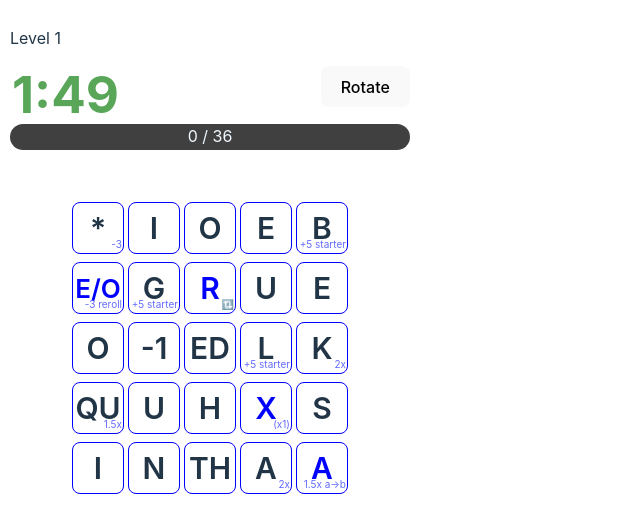
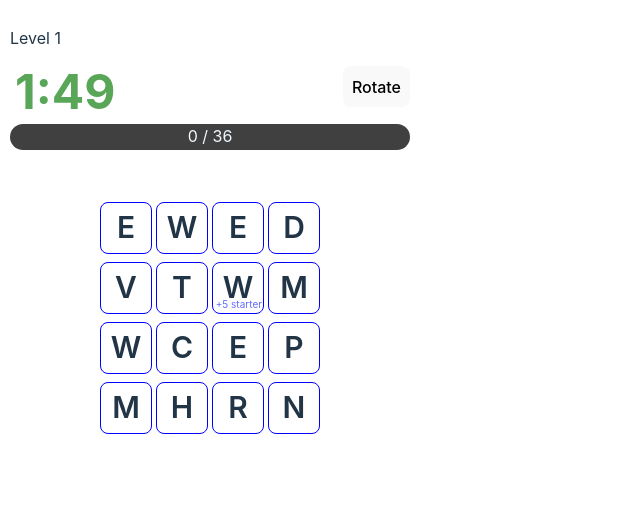
Before and after one commit to PhillipGH/PhillipGH.github.io, a React (Vite) app: page / in a window 1280 px wide. Both pictures are taken after a click on the button 198 px from the left and 329 px from the top of the page. Shown: the top 532 px of the page, without its empty margins (0-640 px from the left). Built offline with nearby package versions, Linux system fonts and the light colour scheme.

Commit message:
scoring stuff

```diff
--- a/src/App.css
+++ b/src/App.css
@@ -155,7 +155,17 @@
 }
 
 .timer {
-  margin: 2px;
+  margin: 5px;
+  font-size: 3em;
+}
+
+.buttons {
+  float: right
+}
+
+.buttons > button {
+  padding:0.6em 0.5em;
+  margin-left: 5px;
 }
 
 #lines {
--- a/src/Board.tsx
+++ b/src/Board.tsx
@@ -98,6 +98,51 @@ function chunkArray<T>(arr: T[], columns: number) {
     return tokens;
   }
 
+  function scoreWord(word: string, dice: TDie[]) {
+    let multiplier = 1;
+    let bonus = 0;
+    let penalty = 0;
+    if (dice[0].bonus === DiceBonus.B_PLUS4) {
+        bonus += 4;
+    }
+    for (let i = 0; i < dice.length; i++) {
+        switch (dice[i].bonus) {
+            case DiceBonus.B_2X:
+                multiplier *= 2;
+                break;
+            case DiceBonus.B_15X:
+                multiplier *= 1.5;
+                break;
+            case DiceBonus.B_ALPHABET:
+                multiplier *= 1.5;
+                break;
+            case DiceBonus.B_MULTIPLIER_COUNTER:
+                multiplier *= (dice[i].counter || 1);
+                break;
+            case DiceBonus.B_MINUS3:
+                penalty += 3;
+                break;
+            case DiceBonus.B_REROLL_WORD:
+              penalty += 3;
+              break;
+        }
+    }
+
+    const tokens = tokenizeWord(word);
+    let length = tokens.length;
+    for (let i = 0; i < tokens.length; i++) {
+      if (tokens[i] == '-1') {
+        length -= 2;
+      }
+    }
+    if (length < 3) {
+      return null;
+    }
+    const baseScore = length - 3 + fib(length-2) * 3;
+    // return Math.round((baseScore + bonus) * multiplier - penalty);
+    return {baseScore, bonus, multiplier, penalty};
+}
+
 type TLastWord = {word: string, score?: number, invalidReason?: string | null};
 
 function DisplayWord(props: {
@@ -107,14 +152,36 @@ function DisplayWord(props: {
   let word : JSX.Element | null = null;
   let suffix : JSX.Element | null = null;
   if (props.currentWord.length > 0) {
-    word = <p>{props.currentWord.map(d => d.letter).join('').toUpperCase()}</p>;
+    const w = props.currentWord.map(d => d.letter).join('');
+    //Math.round((s.baseScore + s.bonus) * s.multiplier - s.penalty)
+    const s = scoreWord(w, props.currentWord);
+    if (s) {
+      let scoreCalc = s.baseScore + '';
+      if (s.bonus > 0) {
+        scoreCalc = scoreCalc + ' + ' + s.bonus;
+      }
+      if (s.multiplier != 1) {
+        if (s.bonus === 0) {
+          scoreCalc = scoreCalc + ' x ' + s.multiplier;
+        } else {
+          scoreCalc = '[' + scoreCalc + '] x ' + s.multiplier;
+        }
+
+      }
+      if (s.penalty != 0) {
+        scoreCalc = scoreCalc + ' - ' + s.penalty;
+      }
+      word = <p>{w.toUpperCase()}<sub>{'(' + scoreCalc + ')'}</sub></p>;
+    } else {
+      word = <p>{w.toUpperCase()}</p>;
+    }
   } else if (props.lastWord.word != '') {
     if (props.lastWord.invalidReason != null) {
       word = <p className="fadeOut invalidWord">{props.lastWord.word}</p>;
       suffix = <p className="fadeOut">{props.lastWord.invalidReason}</p>;
     } else {
         word = <p className="fadeOut validWord">{props.lastWord.word}</p>;
-        suffix = <p className="fadeOut">{' (+'+ props.lastWord.score +')'}</p>;
+        suffix = <p className="fadeOut"><sub>{'('+ props.lastWord.score +')'}</sub></p>;
     }
   }
   return <div className="currentWord" style={{display:'flex'}}>
@@ -294,7 +361,9 @@ function Board(props: {
           suffix = String.fromCodePoint(0x1f6ab) + ' (already played)';
         } else {
           setUsedWords(new Set(usedWords.add(word)));
-          scoreChange = scoreWord(word, currentWord);
+          const s = scoreWord(word, currentWord);
+          if (s)
+            scoreChange = Math.round((s.baseScore + s.bonus) * s.multiplier - s.penalty);
           setScore(score + scoreChange);
 
           props.stats.totalWords++;
@@ -357,40 +426,6 @@ function Board(props: {
       </div>;
     }
 
-    function scoreWord(word: string, dice: TDie[]) {
-        let multiplier = 1;
-        let bonus = 0;
-        let penalty = 0;
-        if (dice[0].bonus === DiceBonus.B_PLUS4) {
-            bonus += 4;
-        }
-        for (let i = 0; i < dice.length; i++) {
-            switch (dice[i].bonus) {
-                case DiceBonus.B_2X:
-                    multiplier *= 2;
-                    break;
-                case DiceBonus.B_15X:
-                    multiplier *= 1.5;
-                    break;
-                case DiceBonus.B_ALPHABET:
-                    multiplier *= 1.5;
-                    break;
-                case DiceBonus.B_MULTIPLIER_COUNTER:
-                    multiplier *= (dice[i].counter || 1);
-                    break;
-                case DiceBonus.B_MINUS3:
-                    penalty += 3;
-                    break;
-                case DiceBonus.B_REROLL_WORD:
-                  penalty += 3;
-                  break;
-            }
-        }
-
-        const baseScore = word.length - 3 + fib(word.length-2) * 3 ;
-        return Math.round((baseScore + bonus) * multiplier - penalty);
-    }
-
     let secondsPassed = Math.round((now - startTime) / 1000);
     let secondsLeft = TimeLimit - secondsPassed;
     let minutes = Math.floor(secondsLeft / 60);
@@ -421,7 +456,7 @@ function Board(props: {
       }}>Reroll +30s ({props.rerollCounter})</button>;
     }
     return <div>
-      <div style={{float: 'right'}}>{rerollButton}{rotateButton}</div>
+      <div className="buttons">{rerollButton}{rotateButton}</div>
 
       <h1 className="timer" style={{color:'hsl('+ timerHue +', ' + timerSaturation + '%, 50%)'}}>{minutes}:{seconds < 10 ? '0' + seconds : seconds}</h1>
       <div id="progressbar">
--- a/src/Dice.tsx
+++ b/src/Dice.tsx
@@ -79,7 +79,7 @@ export const ADDITIONAL_DICE: TDie[] = [
 ].map(d => ({ letter: d.faces[0], ...d }));
 
 // for testing
-STARTER_DICE.push(...ADDITIONAL_DICE);
+// STARTER_DICE.push(...ADDITIONAL_DICE);
 
 export function getSquareBonusDisplay(die: TDie): string {
     switch (die.bonus) {
```
